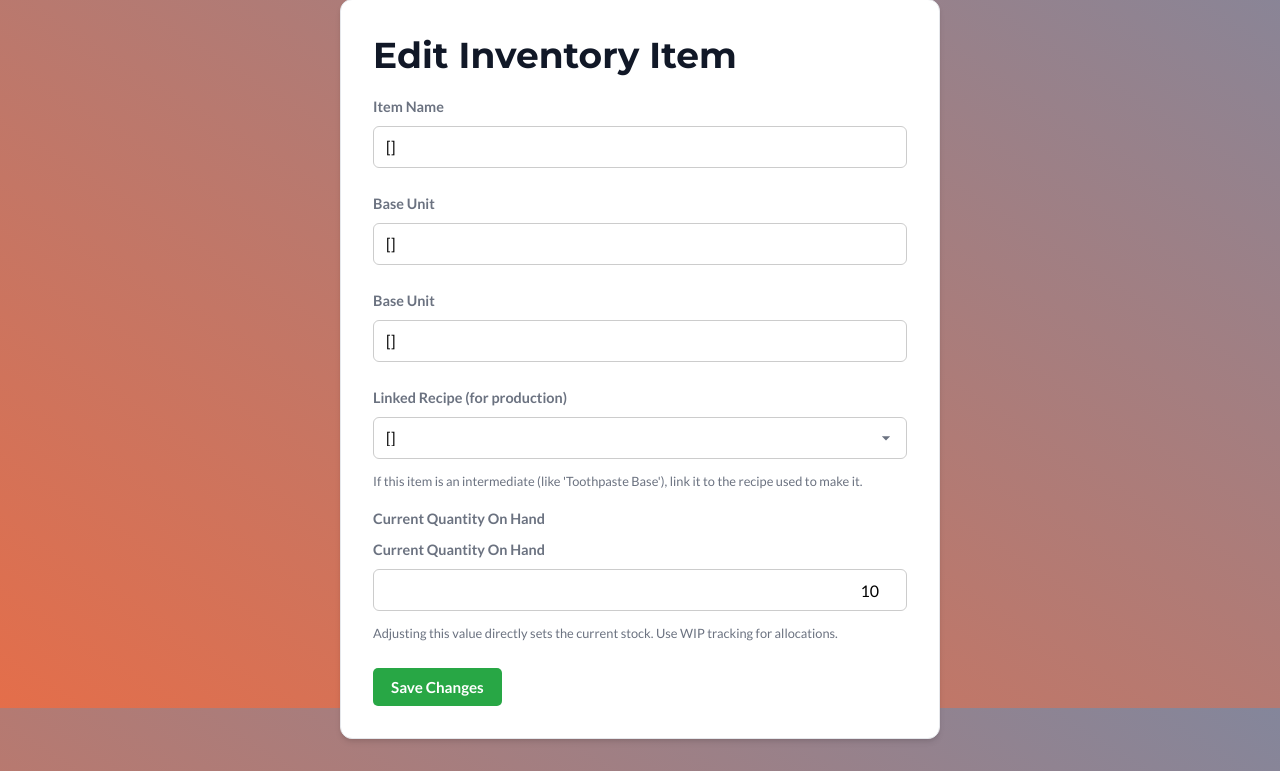
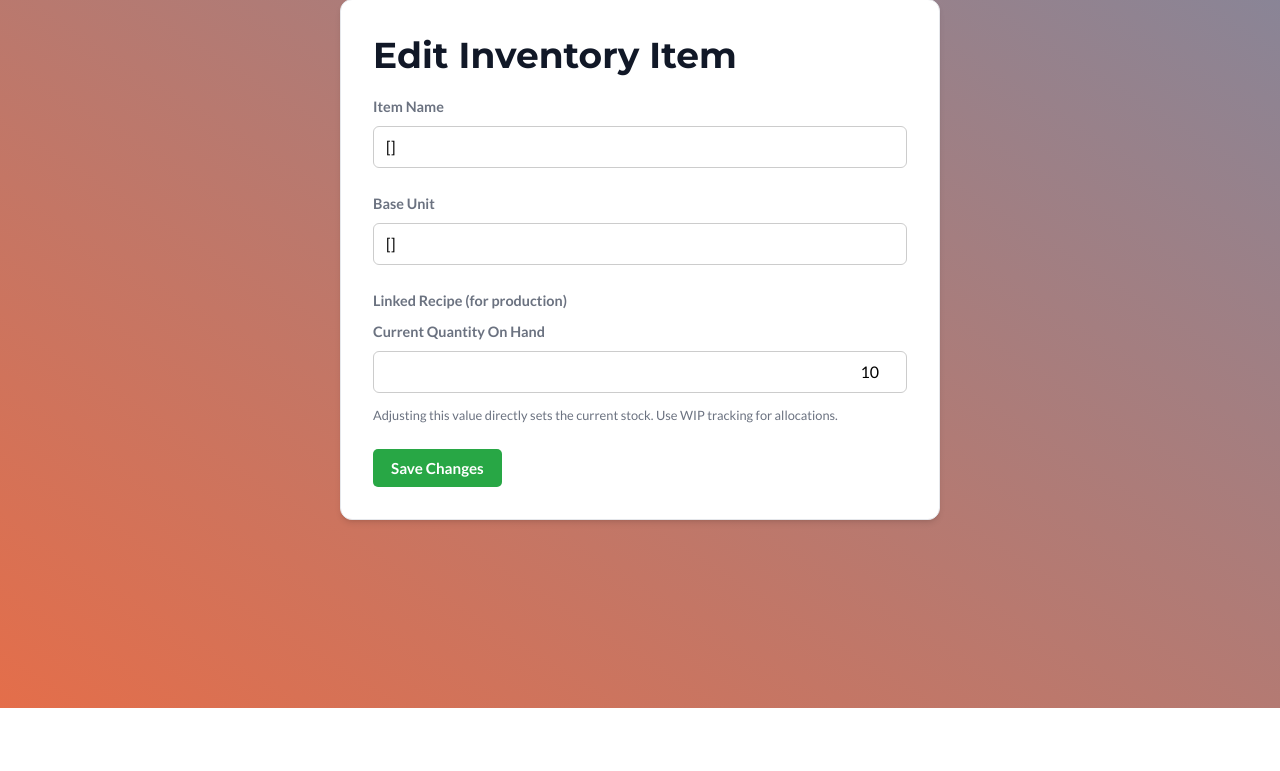
Before and after one commit to ATrapenard/Bliss_Analytics_Dashboard, a Flask app: page /inventory/edit/1 in a window 1280 px wide. Shown: the part 92-863 px from the top of the page. After the commit the page ends 800 px from the top, so only its background shows below. Run offline with Flask 3, Linux system fonts and the light colour scheme; a database or web service that is not in the repository returns one stand-in record (values such as "Sample title"); some libraries are stand-ins or nearby versions.

Commit message:
Fixed typos, accidental duplicates, and redefined function scope/placement

```diff
--- a/app.py
+++ b/app.py
@@ -1273,7 +1273,6 @@ def adjust_inventory_item(id):
     return render_template("adjust_inventory_item.html", item=item)
 
 
-@app.route("/inventory/process-adjustment/<int:id>", methods=["POST"])
 # --- NEW HELPER FUNCTION ---
 def _log_inventory_adjustment(
     cur,
@@ -1308,6 +1307,9 @@ def _log_inventory_adjustment(
 
 
 # --- END HELPER FUNCTION ---
+
+
+@app.route("/inventory/process-adjustment/<int:id>", methods=["POST"])
 def process_adjustment(id):
     conn = get_db_connection()
     try:
--- a/templates/edit_inventory_item.html
+++ b/templates/edit_inventory_item.html
@@ -22,25 +22,11 @@
             <label for="unit">Base Unit</label>
             <input type="text" id="unit" name="unit" required value="{{ item.unit }}">
         </div>
-        <div>
-            <label for="unit">Base Unit</label>
-            <input type="text" id="unit" name="unit" required value="{{ item.unit }}">
-        </div>
 
         <div>
             <label for="linked_recipe_id">Linked Recipe (for production)</label>
-            <select id="linked_recipe_id" name="linked_recipe_id">
-                <option value="">-- None (Not a producible item) --</option>
-                {% for recipe in recipes %}
-                    <option value="{{ recipe.id }}" {% if recipe.id == item.linked_recipe_id %}selected{% endif %}>
-                        {{ recipe.name }}
-                    </option>
-                {% endfor %}
-            </select>
-            <small>If this item is an intermediate (like 'Toothpaste Base'), link it to the recipe used to make it.</small>
-        </div>
-        <div>
-            <label for="quantity_on_hand">Current Quantity On Hand</label>
+            </div>
+
         <div>
             <label for="quantity_on_hand">Current Quantity On Hand</label>
             <input type="number" step="any" id="quantity_on_hand" name="quantity_on_hand" value="{{ item.quantity_on_hand }}">
--- a/templates/wip_batches.html
+++ b/templates/wip_batches.html
@@ -202,7 +202,7 @@ document.addEventListener('DOMContentLoaded', () => {
     const allRows = tableBody.querySelectorAll('tr');
 
     searchInput.addEventListener('input', function(e) {
-        const searchTerm = e.g.target.value.toLowerCase();
+        const searchTerm = e.target.value.toLowerCase();
         allRows.forEach(row => {
             const batchId = row.cells[0].textContent.toLowerCase();
             const productName = row.cells[1].textContent.toLowerCase();
```
